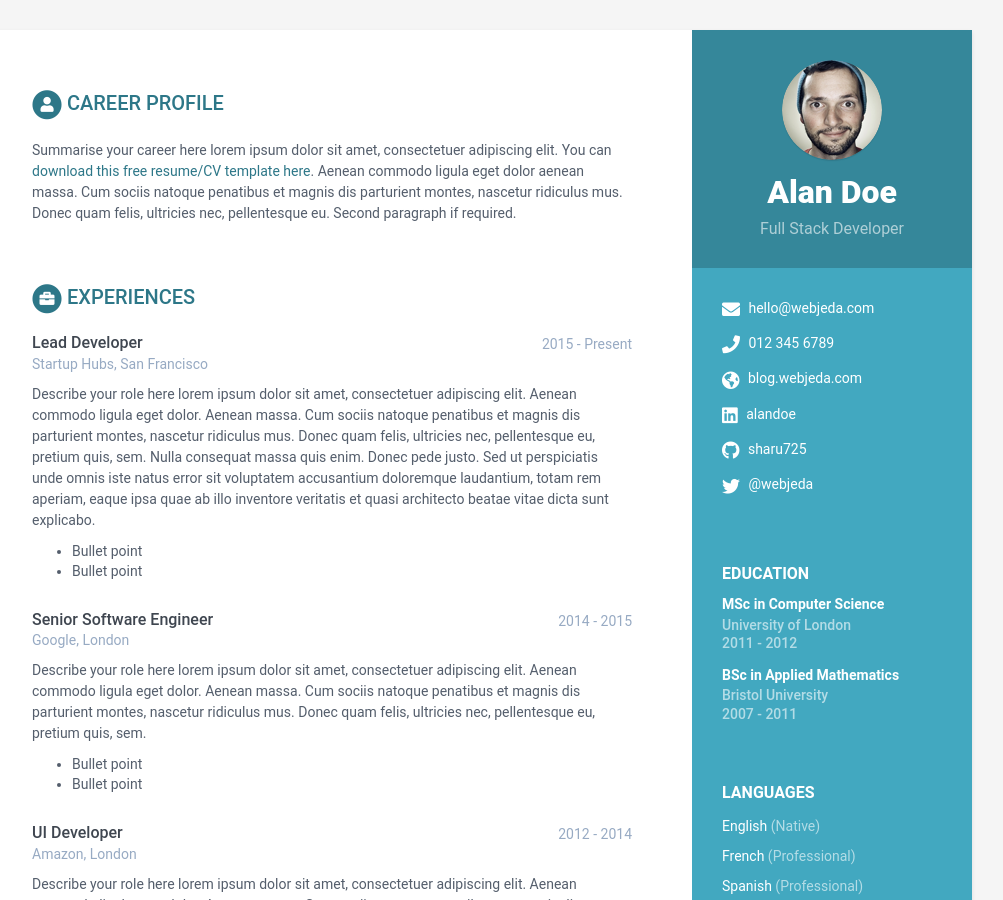
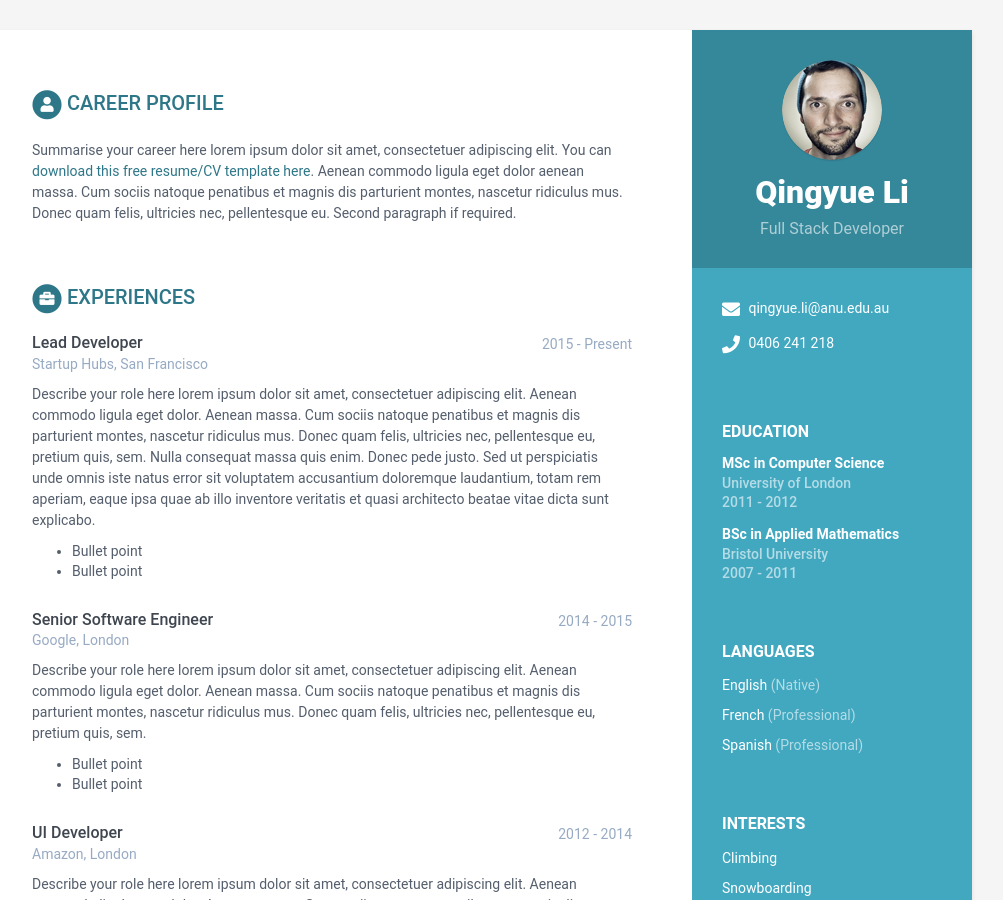
Before and after one commit to qingyue-li/qingyue-li.github.io, a Jekyll site: the page built from index.html, in a window 1280 px wide and 900 px high. Shown: the whole window, without its empty margins (168-1171 px from the left). Built offline with Jekyll 4.4.1, drawn with Linux system fonts in a browser that asks for light colours.

Commit message:
Update data.yml

```diff
--- a/_data/data.yml
+++ b/_data/data.yml
@@ -7,22 +7,22 @@ sidebar:
     education: True # set to False if you want education in main section instead of in sidebar
 
     # Profile information
-    name: Alan Doe
+    name: Qingyue Li
     tagline: Full Stack Developer
     avatar: profile.png  #place a 100x100 picture inside /assets/images/ folder and provide the name of the file below
 
     # Sidebar links
-    email: hello@webjeda.com
-    phone: 012 345 6789
-    website: blog.webjeda.com #do not add http://
-    linkedin: alandoe
-    github: sharu725
+    email: qingyue.li@anu.edu.au
+    phone: 0406 241 218
+    website:
+    linkedin:
+    github:
     gitlab:
     bitbucket:
-    twitter: '@webjeda'
-    stack-overflow: # Number/Username, e.g. 123456/alandoe
+    twitter:
+    stack-overflow:
     codewars:
-    goodreads: # Number-Username, e.g. 123456-alandoe
+    goodreads:
 
     languages:
       - idiom: English
```
